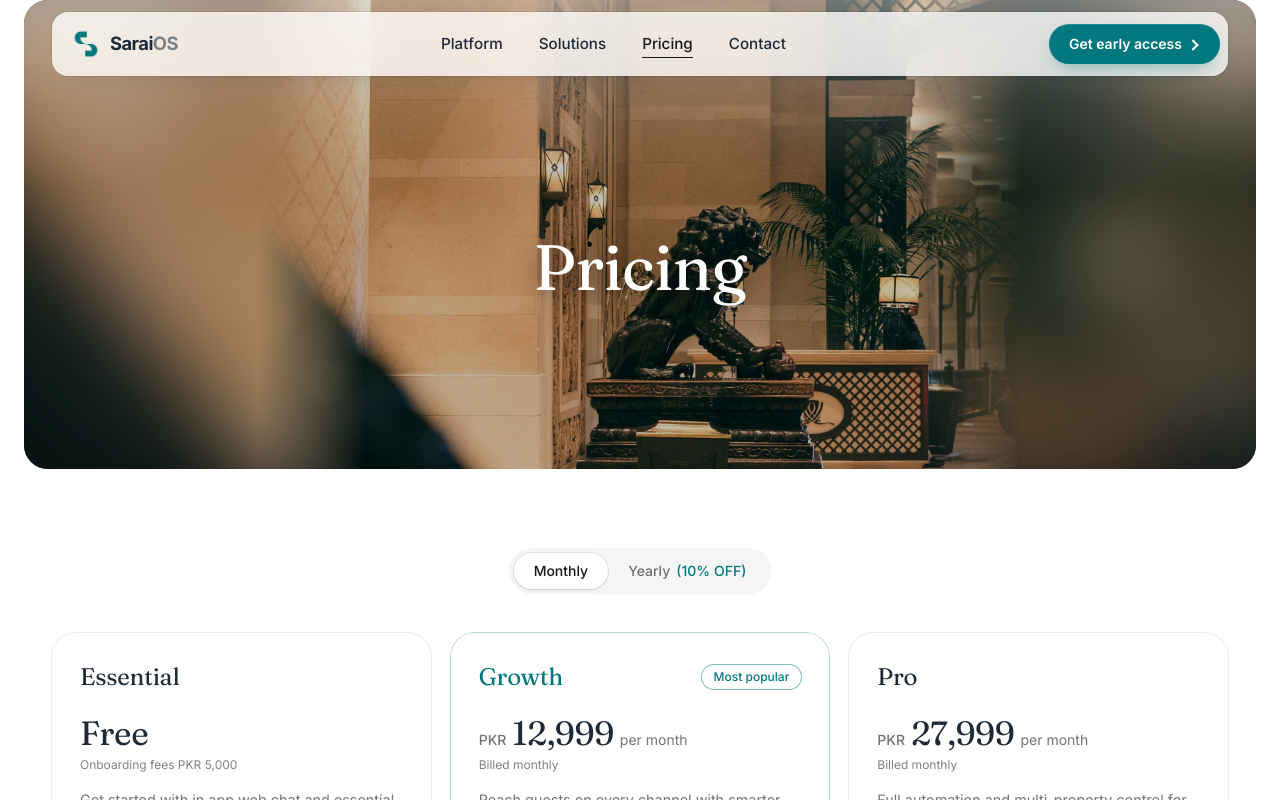
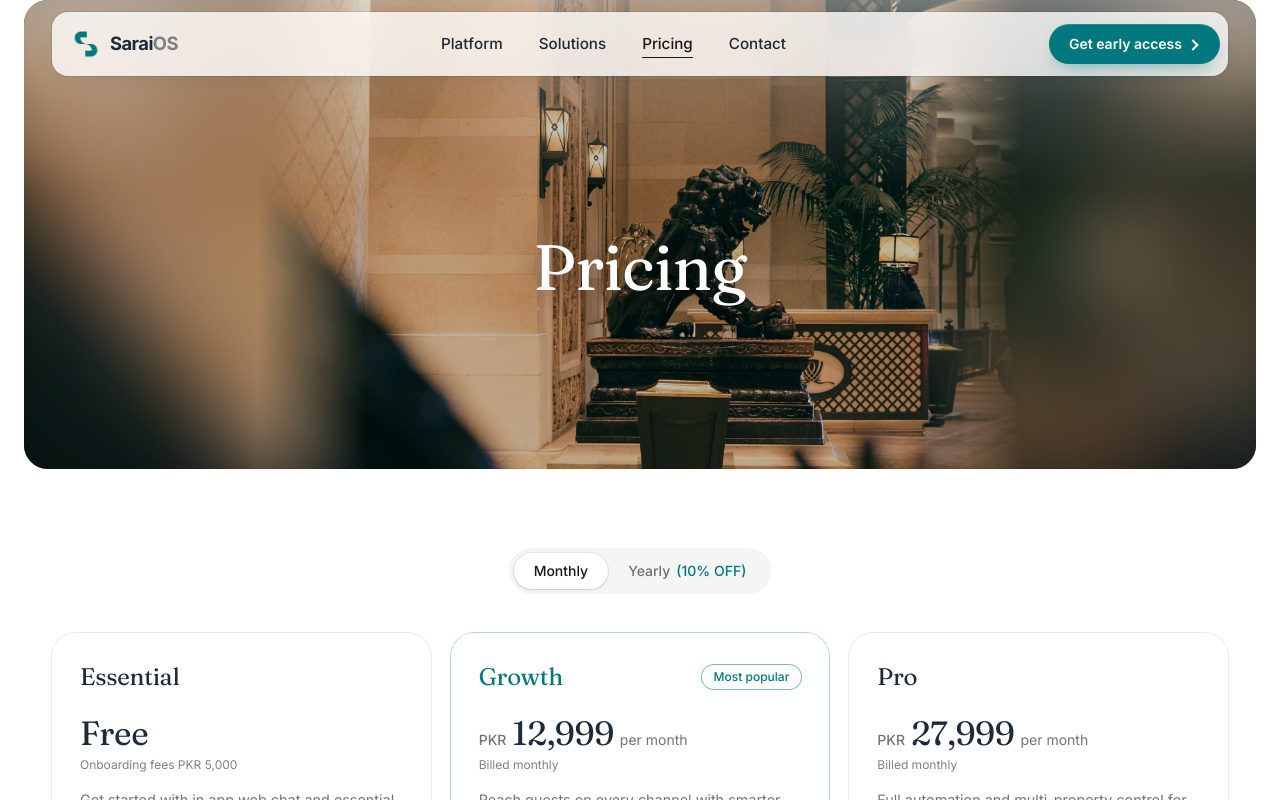
Before and after one commit to abdulrhhkahn/SaraiOS, a Next.js app: page /pricing in a window 1280 px wide. Shown: the top 800 px of the page. Built offline with nearby package versions, Linux system fonts and the light colour scheme; no server answers.

Commit message:
Add files via upload

```diff
--- a/app/pricing/page.tsx
+++ b/app/pricing/page.tsx
@@ -76,7 +76,7 @@ export default function PricingPage() {
   return (
     <>
       <JsonLd data={faqJsonLd(pricingFaqs)} />
-      <ImageBanner src="/images/pricing/banner-lobby.jpg" title="Pricing" imageClassName="object-[50%_44%]" />
+      <ImageBanner src="/images/pricing/banner-lobby.jpg" title="Pricing" imageClassName="object-[50%_50%]" />
       <Container className="pt-14 pb-8 sm:pt-20">
         <h2 className="sr-only">Plans</h2>
         <PricingCards />
```
